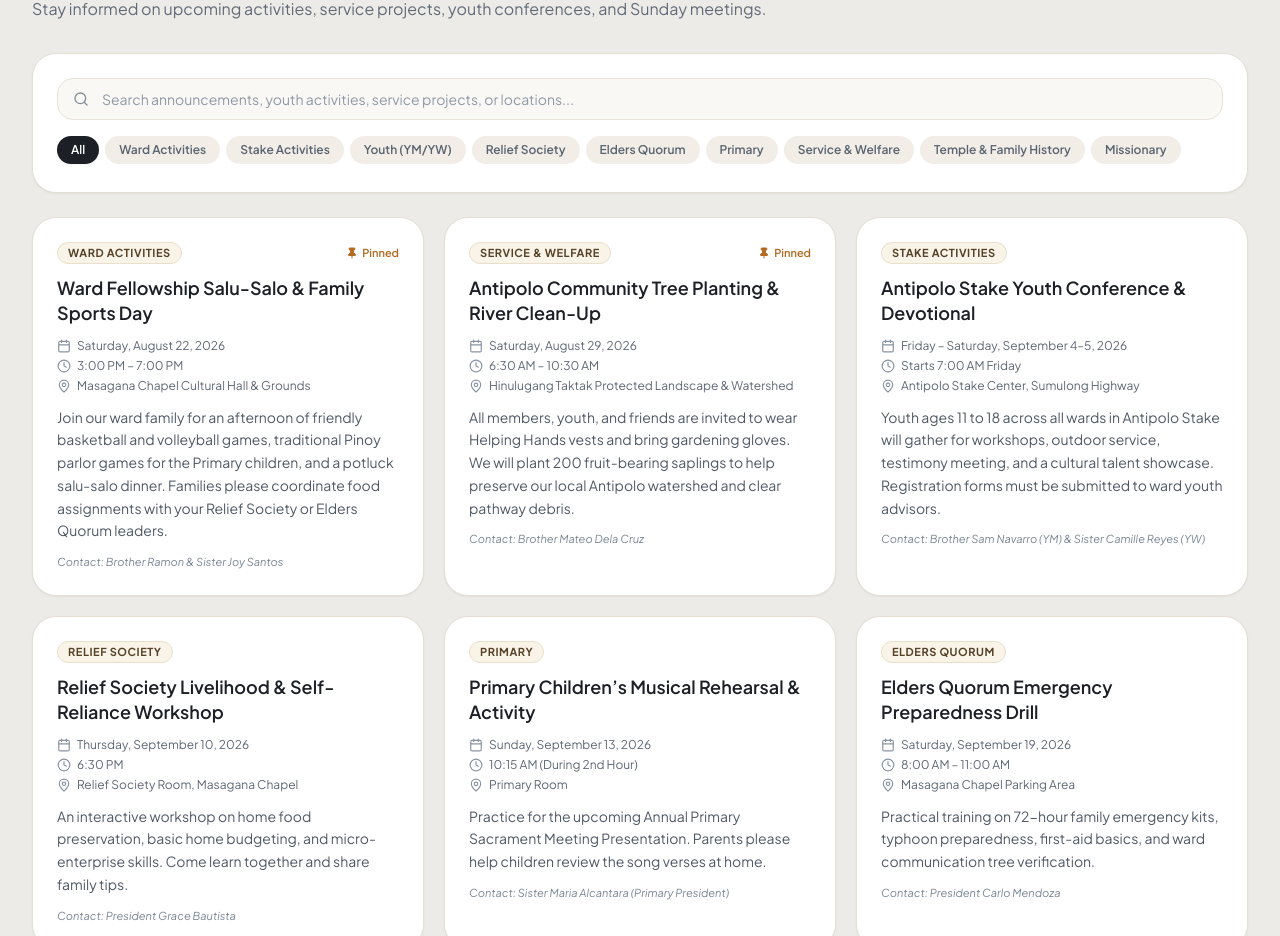
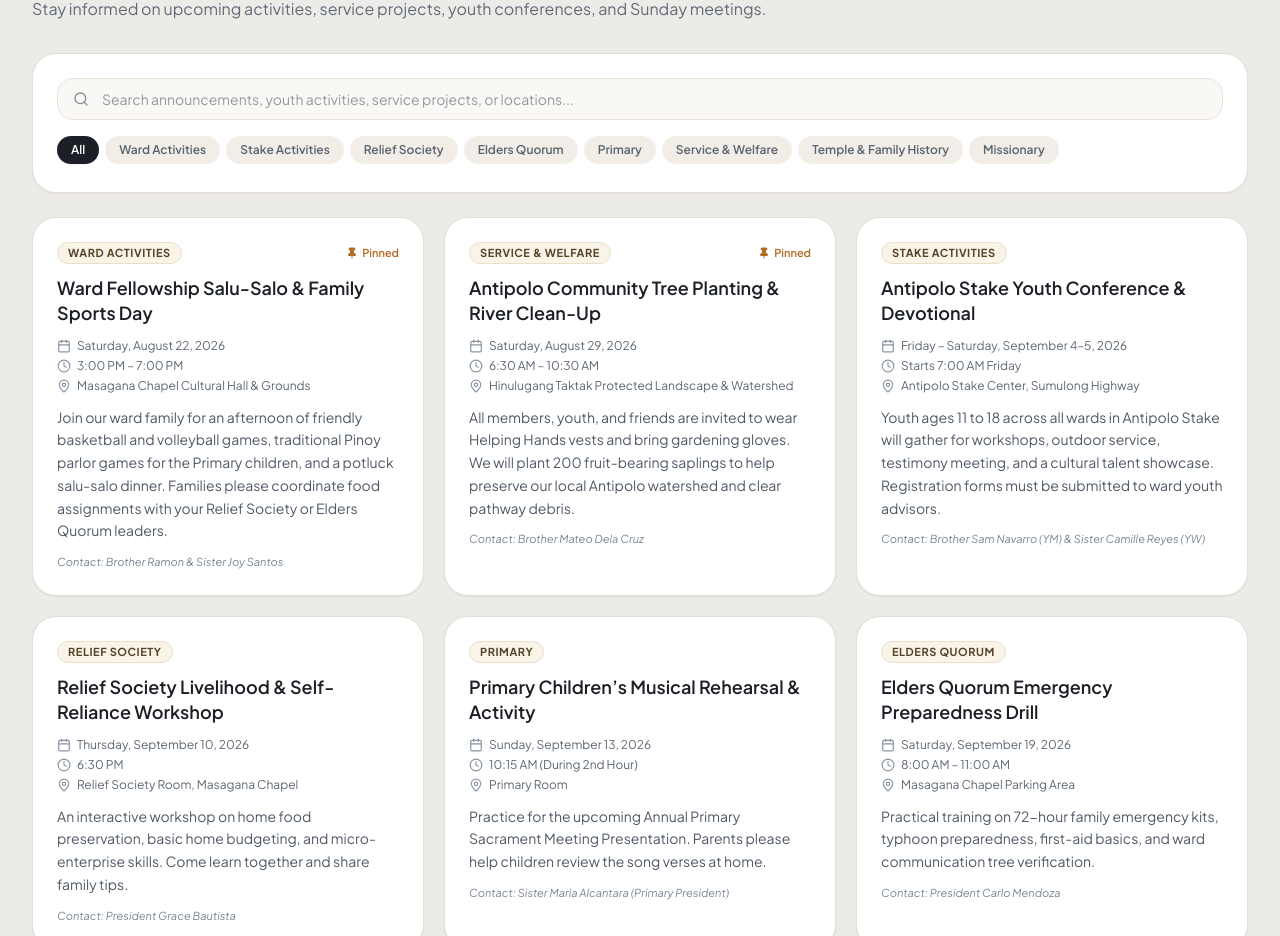
Before and after one commit to kbgattud-coder/Official_Masagana2nd, a React (Vite) app: page / in a window 1280 px wide. Shown: the part 878-1814 px from the top of the page. Built offline with nearby package versions, Linux system fonts and the light colour scheme; no server answers.

Commit message:
feat: show only bulletin filters that have announcements
Categories with no announcements no longer render a filter pill, matching
the Talks & Articles behaviour. Also falls back to All if the selected
category's last announcement is removed.

Co-Authored-By: Claude Fable 5 <noreply@anthropic.com>

```diff
--- a/src/components/BulletinBoard.tsx
+++ b/src/components/BulletinBoard.tsx
@@ -21,18 +21,7 @@ export const BulletinBoard: React.FC<BulletinBoardProps> = ({ lang }) => {
   const t = translations[lang];
   const bulletin = t.bulletin;
 
-  // Filter announcements
-  const filteredAnnouncements = announcements.filter((item) => {
-    const matchesCategory = selectedCategory === 'All' || selectedCategory === bulletin.allCategory || item.category === selectedCategory;
-    const matchesSearch = searchQuery === '' ||
-      item.title.toLowerCase().includes(searchQuery.toLowerCase()) ||
-      item.description.toLowerCase().includes(searchQuery.toLowerCase()) ||
-      (item.location && item.location.toLowerCase().includes(searchQuery.toLowerCase()));
-    return matchesCategory && matchesSearch;
-  });
-
-  const categories = [
-    'All',
+  const ALL_CATEGORIES = [
     'Ward Activities',
     'Stake Activities',
     'Youth (YM/YW)',
@@ -43,6 +32,24 @@ export const BulletinBoard: React.FC<BulletinBoardProps> = ({ lang }) => {
     'Temple & Family History',
     'Missionary'
   ];
+
+  // Only offer filters for categories that currently have announcements
+  const usedCategories = new Set(announcements.map((a) => a.category as string));
+  const categories = ['All', ...ALL_CATEGORIES.filter((cat) => usedCategories.has(cat))];
+
+  // If the selected category's last announcement was removed, fall back to All
+  const activeCategory = categories.includes(selectedCategory) ? selectedCategory : 'All';
+
+  // Filter announcements
+  const filteredAnnouncements = announcements.filter((item) => {
+    const matchesCategory = activeCategory === 'All' || activeCategory === bulletin.allCategory || item.category === activeCategory;
+    const matchesSearch = searchQuery === '' ||
+      item.title.toLowerCase().includes(searchQuery.toLowerCase()) ||
+      item.description.toLowerCase().includes(searchQuery.toLowerCase()) ||
+      (item.location && item.location.toLowerCase().includes(searchQuery.toLowerCase()));
+    return matchesCategory && matchesSearch;
+  });
+
 
   return (
     <section id="bulletin" className="max-w-7xl mx-auto px-4 sm:px-6 lg:px-8 mb-16 scroll-mt-24">
@@ -83,7 +90,7 @@ export const BulletinBoard: React.FC<BulletinBoardProps> = ({ lang }) => {
               key={cat}
               onClick={() => setSelectedCategory(cat)}
               className={`px-3.5 py-1.5 rounded-full text-xs font-semibold whitespace-nowrap transition-all cursor-pointer ${
-                selectedCategory === cat
+                activeCategory === cat
                   ? 'bg-[#1C2026] text-white shadow-xs'
                   : 'bg-[#F2EEE7] text-[#5A6470] hover:bg-[#E7E2D8]'
               }`}
```
